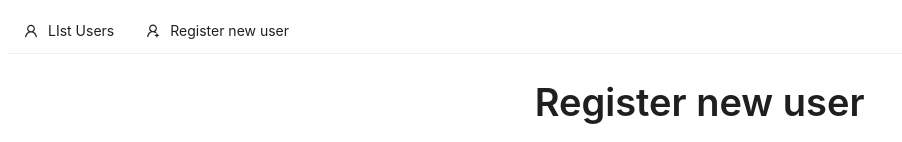
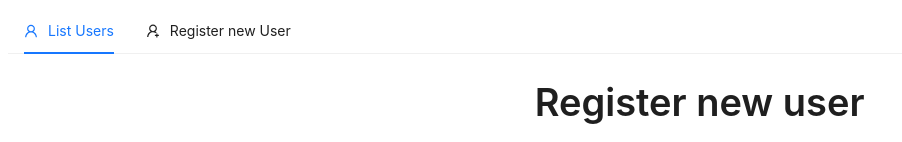
Before and after one commit to sombo20/Sistema-de-gerenciamento-de-usuarios, a React (Vite) app: page /register in a window 1280 px wide. Shown: the top 142 px of the page, without its empty margins (0-902 px from the left). Built offline with nearby package versions, Linux system fonts and the light colour scheme.

Commit message:
Update Menu.tsx

```diff
--- a/src/header/Menu.tsx
+++ b/src/header/Menu.tsx
@@ -1,15 +1,15 @@
-import React from 'react';
-import { Menu } from 'antd';
-import { MailOutlined, AppstoreOutlined, SettingOutlined,UserOutlined ,UserAddOutlined} from '@ant-design/icons';
-import { Link } from 'react-router-dom';
+import React from "react";
+import { Menu } from "antd";
+import { UserOutlined, UserAddOutlined } from "@ant-design/icons";
+import { Link } from "react-router-dom";
 
 const MenuItem = () => (
-  <Menu mode="horizontal" defaultSelectedKeys={['mail']}>
+  <Menu mode="horizontal" defaultSelectedKeys={["list"]}>
     <Menu.Item key="list" icon={<UserOutlined />}>
-    <Link to="/">LIst Users</Link>
+      <Link to="/">List Users</Link>
     </Menu.Item>
-    <Menu.Item key="register" icon={<UserAddOutlined />}>
-      <Link to="/register">Register new user</Link>
+    <Menu.Item key="list1" icon={<UserAddOutlined />}>
+      <Link to="/register">Register new User</Link>
     </Menu.Item>
   </Menu>
 );
```
